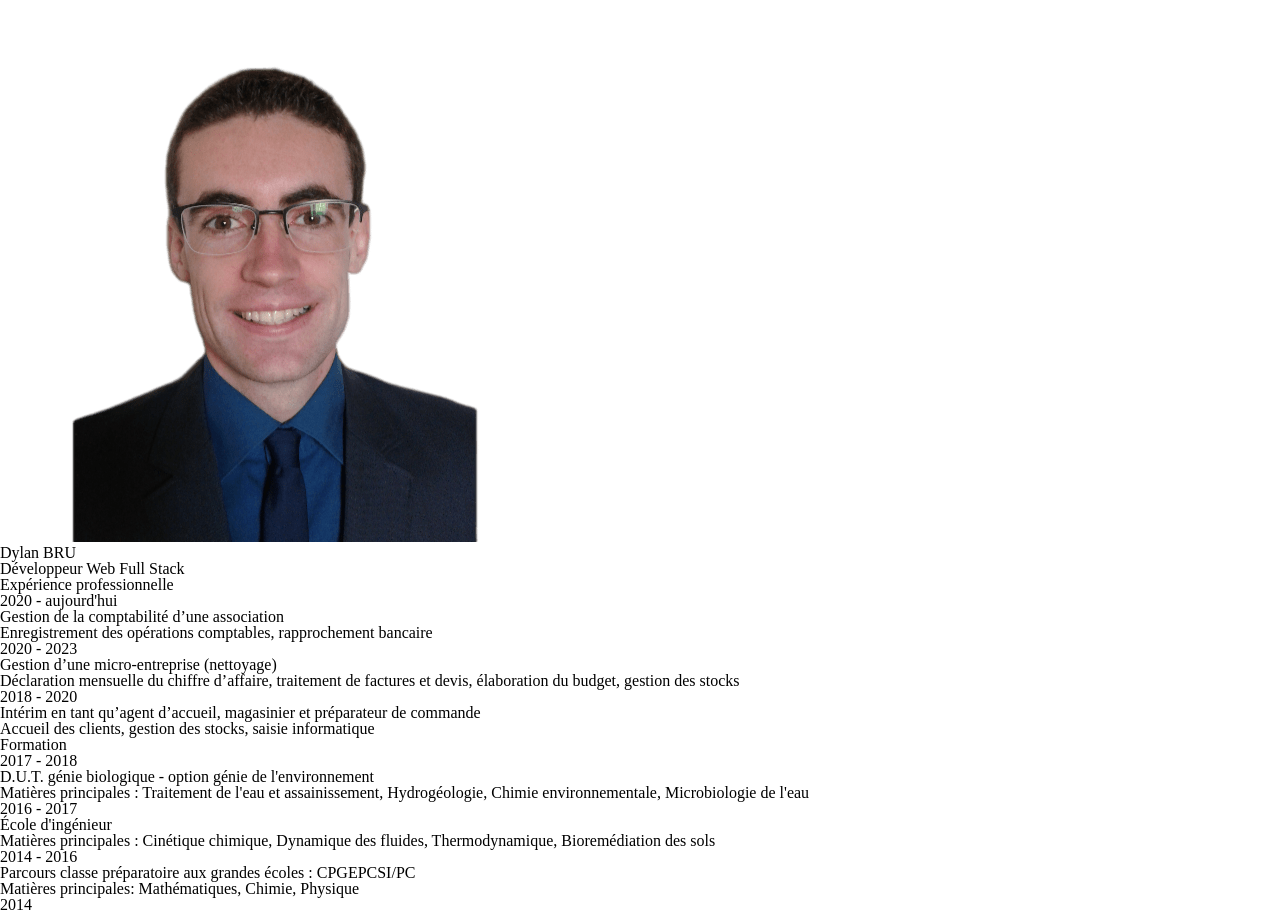
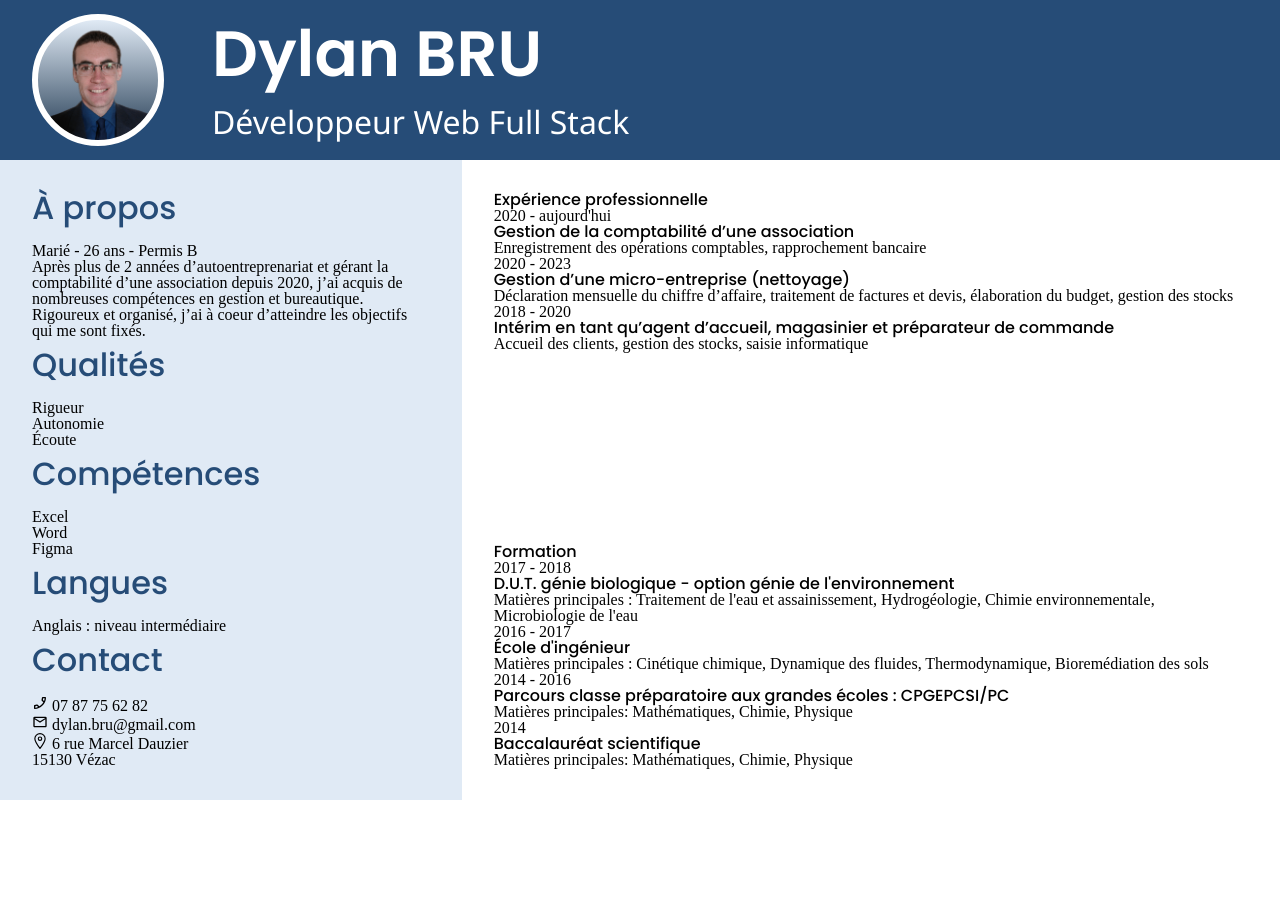
Before and after one commit to DylanBru/DylanBru.github.io, a plain HTML site: page index.html in a window 1280 px wide. Shown: the top 910 px of the page. After the commit the page ends 800 px from the top, so only its background shows below. Drawn offline with Linux system fonts and the light colour scheme.

Commit message:
header ok

```diff
--- a/index.html
+++ b/index.html
@@ -6,36 +6,46 @@
     <meta name="viewport" content="width=device-width, initial-scale=1.0">
     <title>CV Dylan BRU
     </title>
-    <link rel="stylesheet" href="style/style.css">
-    <link rel="stylesheet" href="style/reset.css">
+    <link rel="stylesheet" href="styles/reset.css">
+    <link rel="stylesheet" href="styles/style.css">
+    <link rel="preconnect" href="https://fonts.googleapis.com">
+    <link rel="preconnect" href="https://fonts.gstatic.com" crossorigin>
+    <link href="https://fonts.googleapis.com/css2?family=Poppins:wght@500;600&display=swap" rel="stylesheet">
+    <link rel="preconnect" href="https://fonts.googleapis.com">
+    <link rel="preconnect" href="https://fonts.gstatic.com" crossorigin>
+    <link href="https://fonts.googleapis.com/css2?family=Noto+Sans&display=swap" rel="stylesheet">
 </head>
 
 <body>
     <header class="header">
-        <img class="header__photo" src="Images/Photo CV sans fond.png" alt="Photo Dylan BRU">
+        <div class="header__wrapperphoto">
+        </div>
+        <div class="header__wrappertitre">
             <h1 class="h1 header__h1">Dylan BRU</h1>
             <h2 class="h2 header__h2">Développeur Web Full Stack</h2>
+        </div>
     </header>
     <main class="main">
+        <div class="main__wrapperd">
             <section class="main__exp">
                 <h2 class="h2 main__exp__h2">Expérience professionnelle</h2>
                 <section class="main__exp__section">
                     <time datetime="2020">2020</time> - aujourd'hui
-                <h3 class="main__exp__titre">Gestion de la comptabilité d’une association</h3>
+                    <h3 class="h3 main__exp__titre">Gestion de la comptabilité d’une association</h3>
                     <p class="main__exp__description">
                         Enregistrement des opérations comptables, rapprochement bancaire
                     </p>
                 </section>
                 <section class="main__exp__section">
                     <time datetime="2020">2020</time> - <time datetime="2023">2023</time>
-                <h3 class="main__exp__titre">Gestion d’une micro-entreprise (nettoyage)</h3>
+                    <h3 class="h3 main__exp__titre">Gestion d’une micro-entreprise (nettoyage)</h3>
                     <p class="main__exp__description">
                         Déclaration mensuelle du chiffre d’affaire, traitement de factures et devis, élaboration du budget, gestion des stocks
                     </p>
                 </section>
                 <section class="main__exp__section">
                     <time datetime="2018">2018</time> - <time datetime="2020">2020</time>
-                <h3 class="main__exp__titre">Intérim en tant qu’agent d’accueil, magasinier et préparateur de commande</h3>
+                    <h3 class="h3 main__exp__titre">Intérim en tant qu’agent d’accueil, magasinier et préparateur de commande</h3>
                     <p class="main__exp__description">
                         Accueil des clients, gestion des stocks, saisie informatique
                     </p>
@@ -45,7 +55,7 @@
                 <h2 class="h2 main__formation__h2">Formation</h2>
                 <section class="main__formation__section">
                     <time datetime="2017">2017</time> - <time datetime="2018">2018</time>
-                <h3 class="main__exp__titre">D.U.T. génie biologique - option génie de
+                    <h3 class="h3 main__exp__titre">D.U.T. génie biologique - option génie de
                         l'environnement</h3>
                     <p class="main__exp__description">
                         Matières principales : Traitement de l'eau et assainissement, Hydrogéologie, Chimie environnementale, Microbiologie de l'eau
@@ -53,28 +63,30 @@
                 </section>
                 <section class="main__formation__section">
                     <time datetime="2016">2016</time> - <time datetime="2017">2017</time>
-                <h3 class="main__exp__titre">École d'ingénieur</h3>
+                    <h3 class="h3 main__exp__titre">École d'ingénieur</h3>
                     <p class="main__exp__description">
                         Matières principales : Cinétique chimique, Dynamique des fluides, Thermodynamique, Bioremédiation des sols
                     </p>
                 </section>
                 <section class="main__formation__section">
                     <time datetime="2014">2014</time> - <time datetime="2016">2016</time>
-                <h3 class="main__exp__titre">Parcours classe préparatoire aux grandes écoles : CPGEPCSI/PC</h3>
+                    <h3 class="h3 main__exp__titre">Parcours classe préparatoire aux grandes écoles : CPGEPCSI/PC</h3>
                     <p class="main__exp__description">
                         Matières principales: Mathématiques, Chimie, Physique
                     </p>
                 </section>
                 <section class="main__formation__section">
                     <time datetime="2014">2014</time>
-                <h3 class="main__exp__titre">Baccalauréat scientifique</h3>
+                    <h3 class="h3 main__exp__titre">Baccalauréat scientifique</h3>
                     <p class="main__exp__description">
                         Matières principales: Mathématiques, Chimie, Physique
                     </p>
                 </section>
             </section>
+        </div>
+        <div class="main__wrapperg">
             <aside class="main__apropos">
-            <h2 class="main__apropos__titre"> &Agrave; propos</h2>
+                <h2 class="h2 main__wrapperg__titre"> &Agrave; propos</h2>
                 <p class="main__apropos__description">
                     Marié - 26 ans - Permis B
                 </p>
@@ -86,7 +98,7 @@
                 </p>
             </aside>
             <section class="main__section">
-            <h2 class="main__section__titre">Qualités</h2>
+                <h2 class="h2 main__wrapperg__titre">Qualités</h2>
                 <p class="main__section__description">
                     <ul class="main__section__description__liste">
                         <li class="main__section__description__liste__element">Rigueur</li>
@@ -96,7 +108,7 @@
                 </p>
             </section>
             <section class="main__section">
-            <h2 class="main__section__titre">Compétences</h2>
+                <h2 class="h2 main__wrapperg__titre">Compétences</h2>
                 <p class="main__section__description">
                     <ul class="main__section__description__liste">
                         <li class="main__section__description__liste__element">Excel</li>
@@ -106,13 +118,13 @@
                 </p>
             </section>
             <section class="main__section">
-            <h2 class="main__section__titre">Langues</h2>
+                <h2 class="h2 main__wrapperg__titre">Langues</h2>
                 <p class="main__section__description">
                     Anglais : niveau intermédiaire
                 </p>
             </section>
             <footer class="main__footer">
-            <h2 class="main__footer__titre">Contact</h2>
+                <h2 class="h2 main__wrapperg__titre">Contact</h2>
                 <p class="main__footer__description">
                     <ul class="main__footer__description__liste">
                         <li class="main__footer__description__liste__element"><img src="Images/phone-enabled-outline.svg" alt="icone téléphone" class="main__footer__description__liste__element__icone"> 07 87 75 62 82</li>
@@ -121,6 +133,7 @@
                     </ul>
                 </p>
             </footer>
+        </div>
     </main>
 
 </body>
--- /dev/null
+++ b/styles/style.css
@@ -0,0 +1,72 @@
+body {
+    box-sizing: border-box;
+}
+
+.header {
+    height: 20vh;
+    background-color: #264C77;
+    display: flex;
+    align-items: center;
+    padding-left: 2rem;
+}
+
+.h1, .h2, .h3 {
+    font-family: 'Poppins', sans-serif;
+}
+
+.header__wrapperphoto {
+    background-image: url("../Images/Photo\ CV\ sans\ fond.png"), linear-gradient(180deg, #E0EAF5 0%, #243C54 100%);
+    background-repeat: no-repeat;
+    background-position: center;
+    background-size: 110%;
+    border-radius: 50%;
+    border: 0.4rem solid white;
+    width: 15vh;
+    height: 15vh;
+}
+
+.header__wrappertitre {
+    color: white;
+    margin-left: 3rem;
+}
+
+.header__h1 {
+    font-size: 4rem;
+    font-weight: 600;
+    margin-bottom: 1.2rem;
+}
+
+.header__h2 {
+    font-family: 'Noto Sans', sans-serif;
+    font-size: 2rem;
+    font-weight: 400;
+}
+
+.main {
+    display: flex;
+    flex-direction: row-reverse;
+    height: 80vh;
+}
+
+.main__wrapperg {
+    width: calc(100%/3);
+    background-color: #E0EAF5;
+    padding: 2rem;
+    display: flex;
+    flex-direction: column;
+    justify-content: space-between;
+}
+
+.main__wrapperg__titre {
+    font-weight: 500;
+    font-size: 2rem;
+    color: #264C77;
+    margin-bottom: 1.2rem;
+}
+
+.main__wrapperd {
+    padding: 2rem;
+    display: flex;
+    flex-direction: column;
+    justify-content: space-between;
+}
```
Also changed, not shown: style/style.css (deleted), styles/reset.css (renamed from style/reset.css). Lines whose indentation alone changed are shown as unchanged.
